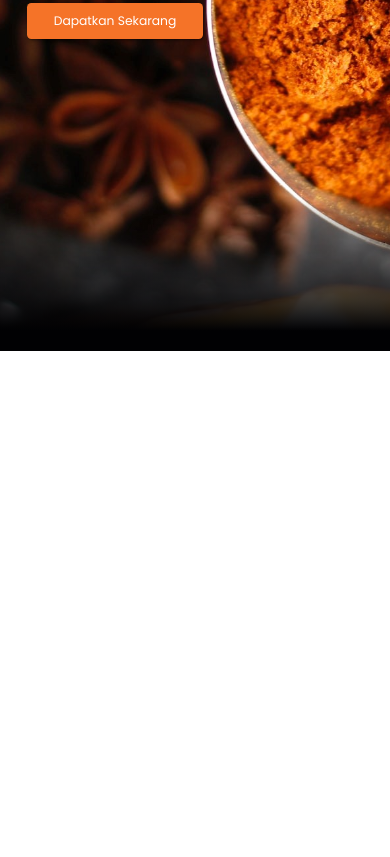
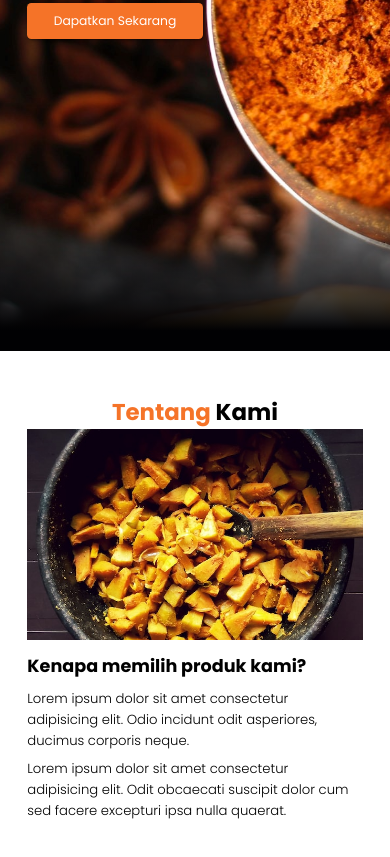
Before and after one commit to rihid/Templates, a plain HTML site: page EShop - Ngobar WPU/index.html in a window 390 px wide. Shown: the part 493-1350 px from the top of the page. Before the commit the page ends 844 px from the top, so only its background shows below. Drawn offline with nearby package versions, Linux system fonts and the light colour scheme.

Commit message:
About Section

```diff
--- a/EShop - Ngobar WPU/CSS/style.css
+++ b/EShop - Ngobar WPU/CSS/style.css
@@ -141,6 +141,51 @@ body{
     box-shadow: 1px 1px 3px rgba(1, 1, 3, 0.5);
 }
 
+/* About Section */
+.about{
+    padding: 5rem 7% 1.4rem;
+    margin-bottom: 3rem;
+}
+
+.about h2{
+    text-align: center;
+    font-size: 2.6rem;
+}
+
+.about h2 span{
+    color: var(--primary);
+}
+
+.about .row{
+    display: flex;
+}
+
+.about .row .about-img{
+    flex: 1 1 45rem;
+}
+
+.about .row .about-img img{
+    width: 100%;
+}
+
+.about .row .content{
+    flex: 1 1 35rem;
+    padding: 0 1rem;
+
+}
+
+.about .row .content h3{
+    font-size: 1.8rem;
+    margin-bottom: 1rem;
+}
+
+.about .row .content p{
+    margin-bottom: 0.8rem;
+    font-size: 1.3rem;
+    font-weight: 300;
+    line-height: 1.6;
+}
+
 /* Media Queries */
 
 /* Laptop */
@@ -191,6 +236,30 @@ body{
     .navbar .navbar-nav a:hover::after{
         transform: scaleX(0.2);
     }
+
+    /* Abaout */
+    .about .row{
+        flex-wrap: wrap;
+    }
+
+    .about .row .about-img img{
+        height: 24rem;
+        object-fit: cover;
+        object-position: center;
+    }
+
+    .about .row .content{
+        padding: 0;
+    }
+
+    .about .row .content h3{
+        margin-top: 1rem;
+        font-size: 2rem;
+    }
+
+    .about .row .content p{
+        font-size: 1.5rem;
+    }
 }
 
 /* Mobile */
--- a/EShop - Ngobar WPU/index.html
+++ b/EShop - Ngobar WPU/index.html
@@ -33,6 +33,21 @@
             <a href="" class="cta">Dapatkan Sekarang</a>
         </main>
     </section>
+    <!-- About Section -->
+    <section id="about" class="about">
+        <h2><span>Tentang</span> Kami</h2>
+        <div class="row">
+            <div class="about-img">
+                <img src="./img/tentang.jpg" alt="Tentang Kami"/>
+            </div>
+            <div class="content">
+                <h3>Kenapa memilih produk kami?</h3>
+                <p>Lorem ipsum dolor sit amet consectetur adipisicing elit. Odio incidunt odit asperiores, ducimus corporis neque.</p>
+                <p>Lorem ipsum dolor sit amet consectetur adipisicing elit. Odit obcaecati suscipit dolor cum sed facere excepturi ipsa nulla quaerat.</p>
+            </div>
+        </div>
+    </section>
+    <!-- Product Section -->
     <!-- Feather Icons -->
     <script>
         feather.replace()
```
Also changed, not shown: EShop - Ngobar WPU/img/tentang.jpg (added).
